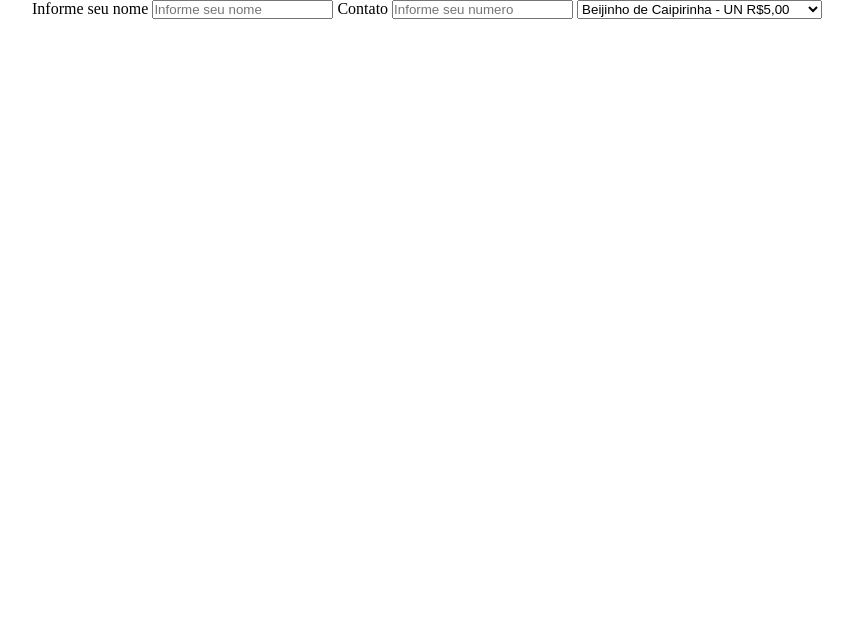
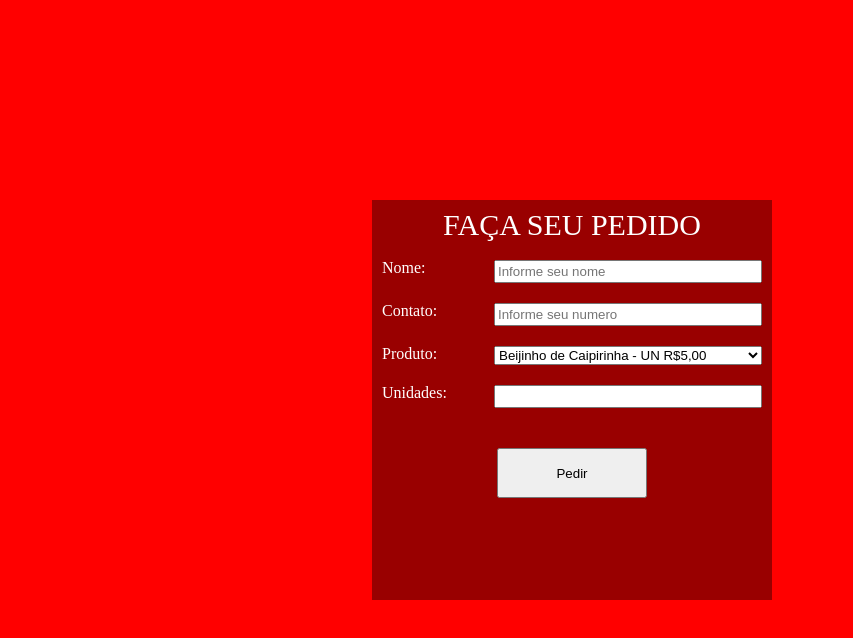
Before and after one commit to Kev1nLopes/BarCandy, a plain HTML site: page assets/pages/contact.html in a window 1280 px wide. Shown: the whole page, without its empty margins (68-921 px from the left). Drawn offline with Linux system fonts and the light colour scheme.

Commit message:
increment javascript

```diff
--- /dev/null
+++ b/assets/css/form.css
@@ -0,0 +1,55 @@
+.forms{
+    height: 100vh;
+    background-color: red;
+    display: flex;
+}
+.container{
+    width: 1280px;
+    margin: 0 auto;
+}
+.form{
+    height: 100%;
+    display: flex;
+    align-items: center;
+    justify-content: center;
+}
+.form-content{
+    height: 400px;
+    width: 400px;
+    background-color: rgba(0, 0, 0, 0.4);
+    display: flex;
+    flex-direction: column;
+
+}
+.form-content label{
+    margin: 10px;
+    color: white;
+    display: flex;
+    justify-content: space-between;
+
+
+}
+.form-content label input{
+   width: 260px;
+   height: 17px;
+}
+.form-content label select{
+    width: 268px;
+    height: 19px;
+}
+form legend{
+    font-size: 30px;
+    color: white;
+    text-align: center;
+    text-transform: uppercase;
+    margin: 10px;
+}
+input[type="button"]#btn{
+    width: 150px;
+    height: 50px;
+    margin: 0 auto;
+    margin-top: 30px;
+}
+input#total{
+    height: 30px;
+}
--- a/assets/css/style.css
+++ b/assets/css/style.css
@@ -285,6 +285,8 @@ footer .footer-content{
 
 
 
+
+
 /* ANIMATIONS */
 @keyframes candy{
     0%{
--- /dev/null
+++ b/assets/js/index.js
@@ -0,0 +1,22 @@
+
+    let btnEnviar = document.getElementById("btn");
+    let nome = document.getElementById("nome");
+    let contato = document.getElementById("numero")
+    let total = document.getElementById("total");
+    let quantidade = document.getElementById("quantidade");
+    let produtos = document.getElementById("products");
+    let produtosItem = document.querySelectorAll("#products option");
+
+    produtos.addEventListener("change",function(){
+        quantidade.value= 1;
+
+    })
+
+    btnEnviar.addEventListener("click", function(e){
+        e.preventDefault();
+        if(nome.value.length == 0 || numero.value.length == 0){
+            alert("informe seu nome e seu numero por favor!");
+            throw new Error("Precisamos do seu nome")
+        }
+        window.alert("Pedido Enviado " + nome.value);
+    })
--- a/assets/pages/contact.html
+++ b/assets/pages/contact.html
@@ -5,32 +5,49 @@
     <meta http-equiv="X-UA-Compatible" content="IE=edge">
     <meta name="viewport" content="width=device-width, initial-scale=1.0">
     <title>BarCandy-Contact</title>
+    <link rel="shortcut icon" href="../img/favicon.ico" type="image/x-icon">
+    <!-- Estilos -->
     <link rel="stylesheet" href="../css/reset.css">
-    <link rel="stylesheet" href="../css/style.css">
+    <link rel="stylesheet" href="../css/form.css">
+    <!-- Fontes -->
+    <style>
+        @import url('https://fonts.googleapis.com/css2?family=Lobster&family=Righteous&display=swap');
+    </style>
 </head>
 <body>
+        <div class="forms">
             <div class="container">
-        <form class="form">
-            <label for="nome">Informe seu nome
+                <div class="form">
+                    <form class="form-content">
+                        <legend>Faça seu pedido</legend>
+                        <label for="nome">Nome:
                             <input type="text" id="nome" placeholder="Informe seu nome">
                         </label>
-            <label for="numero">Contato
+                        <label for="numero">Contato:
                             <input type="text" name="numero" id="numero" placeholder="Informe seu numero">
                         </label>
-            <label for="products">
-                <select name="products" id="products">Produto
+                        <label for="products">Produto:
+                            <select name="products" id="products">
 
-                    <option value="beijinhocaipirinha">Beijinho de Caipirinha - UN R$5,00 </option>
-                    <option value="brigadeirobarreiro">Brigadeiro Barreiro    - UN R$6,00 </option>
-                    <option value="brigadeiroconhaque">Brigadeiro de Conhaque - UN R$6,50 </option>
-                    <option value="brigadeiroconhaque">Brigadeiro de Cachaça  - UN R$3,50 </option>
-                    <option value="brigadeiroconhaque">Brigadeiro de Uísque - UN R$6,50 </option>
-                    <option value="brigadeiroconhaque">Brigadeiro de Conhaque - UN R$6,50 </option>
-                    <option value="brigadeiroconhaque">Brigadeiro de Conhaque - UN R$6,50 </option>
+                                <option value="0001" id="01">Beijinho de Caipirinha - UN R$5,00 </option>
+                                <option value="0002" id="02">Brigadeiro Barreiro    - UN R$6,00 </option>
+                                <option value="0003" id="03">Brigadeiro de Conhaque - UN R$6,50 </option>
+                                <option value="0004" id="04">Brigadeiro de Cachaça  -  UN R$3,50 </option>
+                                <option value="0005" id="05">Brigadeiro de Uísque -     UN R$4,50 </option>
+                                <option value="0006" id="06">Brigadeiro de Cerveja -   UN R$4,00 </option>
+
 
                             </select>
                         </label>
+                        <label for="quantidade">Unidades:
+                            <input type="number" name="quantidade" id="quantidade">
+
+                        </label>
+                        <input type="button" value="Pedir" id="btn">
                     </form>
                 </div>
+            </div>
+        </div>
+      <script src="../js/index.js"></script>
 </body>
 </html>
```
Also changed, not shown: index.html (+1 -2 lines). Lines whose indentation alone changed are shown as unchanged.
